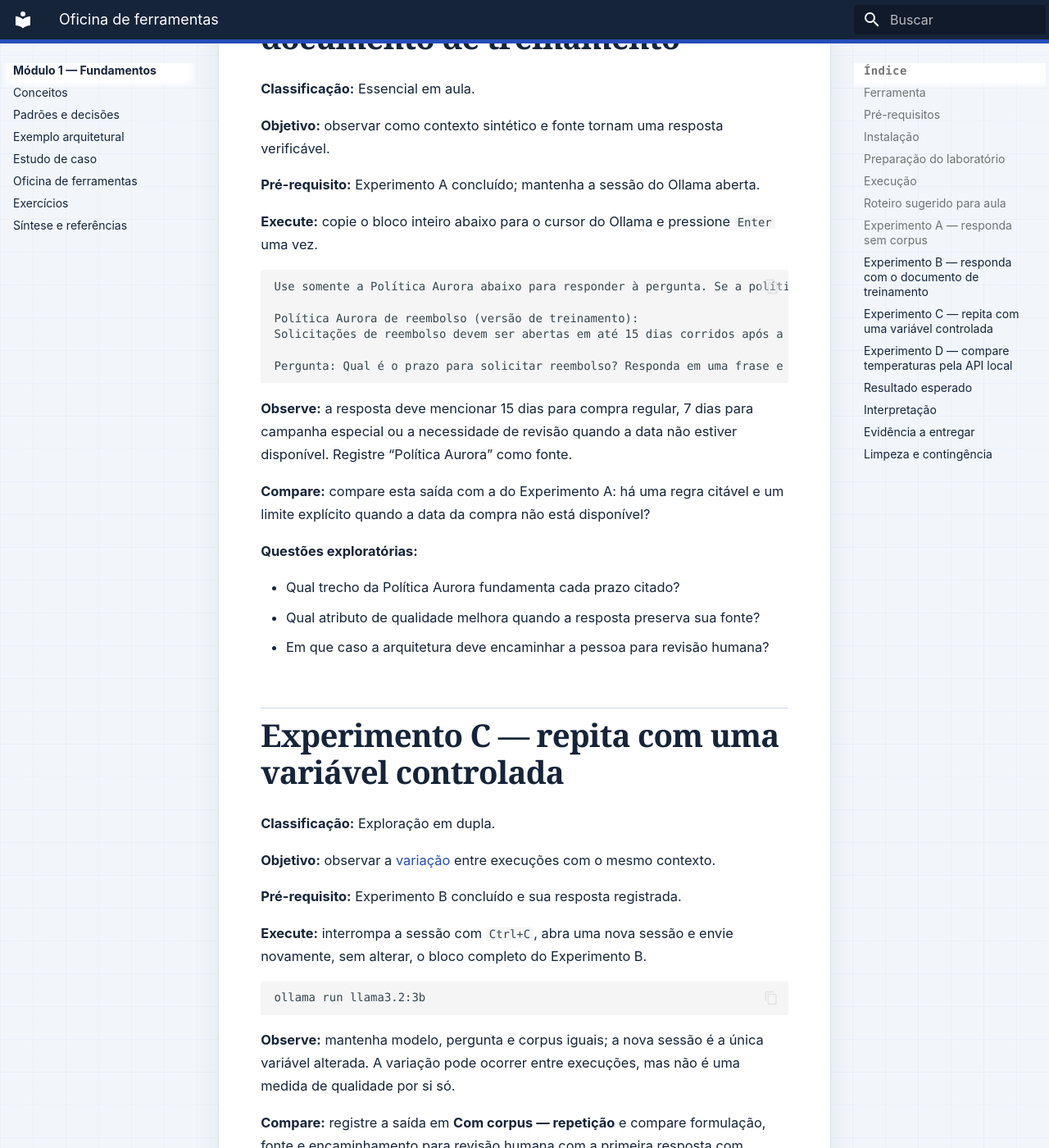
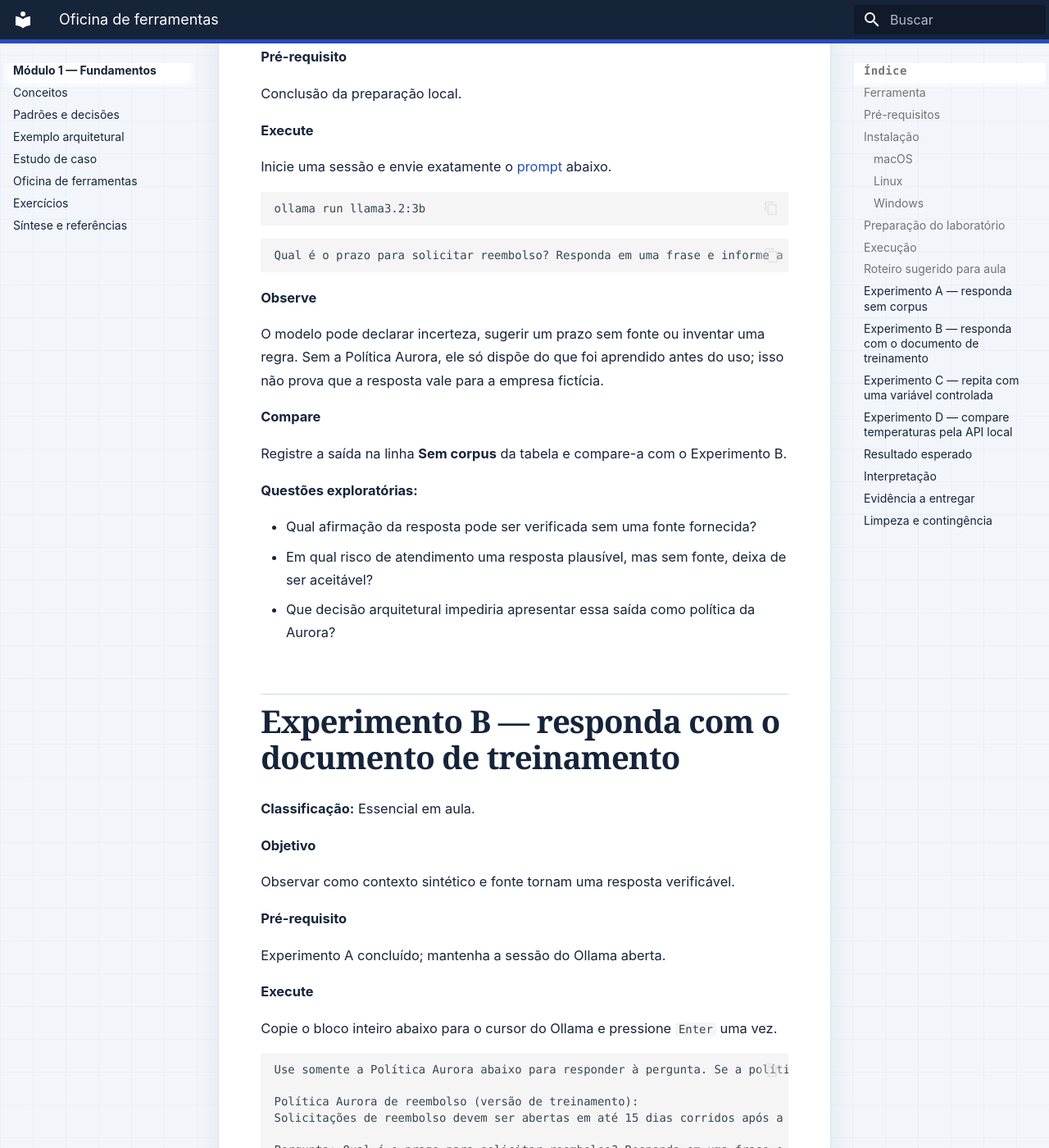
Before and after one commit to aulas-marco/arquitetura-solucoes-ia-generativa, an MkDocs documentation site: the page built from docs/modulo-1-fundamentos/oficina-de-ferramentas.md, in a window 1280 px wide and 1400 px high, scrolled down 3253 px. Shown: the whole window at 82% size. Built offline with MkDocs 1.6.1 and Material for MkDocs 9.7.7, drawn with Linux system fonts in a browser that asks for light colours; some of the changed text lies outside the part shown.

Commit message:
docs: make workshops multiplatform and scannable

````diff
--- a/docs/modulo-1-fundamentos/oficina-de-ferramentas.md
+++ b/docs/modulo-1-fundamentos/oficina-de-ferramentas.md
@@ -16,7 +16,35 @@
 
 ## Instalação
 
-Baixe o instalador oficial para [macOS](https://ollama.com/download), [Windows](https://ollama.com/download) ou [Linux](https://ollama.com/download). Depois abra um terminal.
+### macOS
+
+Baixe o instalador oficial em [ollama.com/download](https://ollama.com/download). No Terminal, confirme a instalação:
+
+```bash
+python3 --version
+ollama --version
+curl --version
+```
+
+### Linux
+
+Use o procedimento atualizado para sua distribuição em [ollama.com/download](https://ollama.com/download). No terminal Linux, confirme:
+
+```bash
+python3 --version
+ollama --version
+curl --version
+```
+
+### Windows
+
+Baixe o instalador oficial em [ollama.com/download](https://ollama.com/download). No PowerShell, confirme:
+
+```powershell
+python --version
+ollama --version
+curl.exe --version
+```
 
 ## Preparação do laboratório
 
@@ -31,7 +59,9 @@
 ollama pull llama3.2:3b
 ```
 
-**Observe:** o terminal mostra a versão e o progresso do download. O Ollama executa localmente os pesos de um [modelo](conceitos.md#modelo-aplicacao-e-sistema-sociotecnico), permitindo a [inferência](conceitos.md#treinamento-adaptacao-e-inferencia) sem enviar o corpus a um serviço externo.
+**Observe**
+
+O terminal mostra a versão e o progresso do download. O Ollama executa localmente os pesos de um [modelo](conceitos.md#modelo-aplicacao-e-sistema-sociotecnico), permitindo a [inferência](conceitos.md#treinamento-adaptacao-e-inferencia) sem enviar o corpus a um serviço externo.
 
 ## Execução
 
@@ -45,11 +75,17 @@
 
 **Classificação:** Essencial em aula.
 
-**Objetivo:** identificar o limite de uma resposta sem documento de referência.
+**Objetivo**
 
-**Pré-requisito:** conclusão da preparação local.
+Identificar o limite de uma resposta sem documento de referência.
 
-**Execute:** inicie uma sessão e envie exatamente o [prompt](conceitos.md#prompts-mensagens-e-parametros) abaixo.
+**Pré-requisito**
+
+Conclusão da preparação local.
+
+**Execute**
+
+Inicie uma sessão e envie exatamente o [prompt](conceitos.md#prompts-mensagens-e-parametros) abaixo.
 
 ```bash
 ollama run llama3.2:3b
@@ -59,9 +95,13 @@
 Qual é o prazo para solicitar reembolso? Responda em uma frase e informe a fonte quando ela estiver disponível.
 ```
 
-**Observe:** o modelo pode declarar incerteza, sugerir um prazo sem fonte ou inventar uma regra. Sem a Política Aurora, ele só dispõe do que foi aprendido antes do uso; isso não prova que a resposta vale para a empresa fictícia.
+**Observe**
 
-**Compare:** registre a saída na linha **Sem corpus** da tabela e compare-a com o Experimento B.
+O modelo pode declarar incerteza, sugerir um prazo sem fonte ou inventar uma regra. Sem a Política Aurora, ele só dispõe do que foi aprendido antes do uso; isso não prova que a resposta vale para a empresa fictícia.
+
+**Compare**
+
+Registre a saída na linha **Sem corpus** da tabela e compare-a com o Experimento B.
 
 **Questões exploratórias:**
 
@@ -73,11 +113,17 @@
 
 **Classificação:** Essencial em aula.
 
-**Objetivo:** observar como contexto sintético e fonte tornam uma resposta verificável.
+**Objetivo**
 
-**Pré-requisito:** Experimento A concluído; mantenha a sessão do Ollama aberta.
+Observar como contexto sintético e fonte tornam uma resposta verificável.
 
-**Execute:** copie o bloco inteiro abaixo para o cursor do Ollama e pressione `Enter` uma vez.
+**Pré-requisito**
+
+Experimento A concluído; mantenha a sessão do Ollama aberta.
+
+**Execute**
+
+Copie o bloco inteiro abaixo para o cursor do Ollama e pressione `Enter` uma vez.
 
 ```text
 Use somente a Política Aurora abaixo para responder à pergunta. Se a política não permitir uma resposta, diga que é necessária revisão humana.
@@ -88,9 +134,13 @@
 Pergunta: Qual é o prazo para solicitar reembolso? Responda em uma frase e informe a fonte quando ela estiver disponível.
 ```
 
-**Observe:** a resposta deve mencionar 15 dias para compra regular, 7 dias para campanha especial ou a necessidade de revisão quando a data não estiver disponível. Registre “Política Aurora” como fonte.
+**Observe**
 
-**Compare:** compare esta saída com a do Experimento A: há uma regra citável e um limite explícito quando a data da compra não está disponível?
+A resposta deve mencionar 15 dias para compra regular, 7 dias para campanha especial ou a necessidade de revisão quando a data não estiver disponível. Registre “Política Aurora” como fonte.
+
+**Compare**
+
+Compare esta saída com a do Experimento A: há uma regra citável e um limite explícito quando a data da compra não está disponível?
 
 **Questões exploratórias:**
 
@@ -102,19 +152,29 @@
 
 **Classificação:** Exploração em dupla.
 
-**Objetivo:** observar a [variação](conceitos.md#conhecimento-parametrico-variabilidade-e-alucinacao) entre execuções com o mesmo contexto.
+**Objetivo**
 
-**Pré-requisito:** Experimento B concluído e sua resposta registrada.
+Observar a [variação](conceitos.md#conhecimento-parametrico-variabilidade-e-alucinacao) entre execuções com o mesmo contexto.
 
-**Execute:** interrompa a sessão com `Ctrl+C`, abra uma nova sessão e envie novamente, sem alterar, o bloco completo do Experimento B.
+**Pré-requisito**
+
+Experimento B concluído e sua resposta registrada.
+
+**Execute**
+
+Interrompa a sessão com `Ctrl+C`, abra uma nova sessão e envie novamente, sem alterar, o bloco completo do Experimento B.
 
 ```bash
 ollama run llama3.2:3b
 ```
 
-**Observe:** mantenha modelo, pergunta e corpus iguais; a nova sessão é a única variável alterada. A variação pode ocorrer entre execuções, mas não é uma medida de qualidade por si só.
+**Observe**
 
-**Compare:** registre a saída em **Com corpus — repetição** e compare formulação, fonte e encaminhamento para revisão humana com a primeira resposta com corpus.
+Mantenha modelo, pergunta e corpus iguais; a nova sessão é a única variável alterada. A variação pode ocorrer entre execuções, mas não é uma medida de qualidade por si só.
+
+**Compare**
+
+Registre a saída em **Com corpus — repetição** e compare formulação, fonte e encaminhamento para revisão humana com a primeira resposta com corpus.
 
 **Questões exploratórias:**
 
@@ -126,11 +186,17 @@
 
 **Classificação:** Extensão.
 
-**Objetivo:** comparar a diversidade de respostas quando apenas a temperatura muda.
+**Objetivo**
 
-**Pré-requisito:** o modelo `llama3.2:3b` foi baixado e o serviço local do Ollama está em execução.
+Comparar a diversidade de respostas quando apenas a temperatura muda.
 
-**Execute:** rode os dois comandos abaixo. Eles usam o mesmo modelo, prompt e corpus sintético; muda somente `options.temperature`. Cada resposta vem no campo JSON `response`.
+**Pré-requisito**
+
+O modelo `llama3.2:3b` foi baixado e o serviço local do Ollama está em execução.
+
+**Execute**
+
+Rode os dois comandos abaixo. Eles usam o mesmo modelo, prompt e corpus sintético; muda somente `options.temperature`. Cada resposta vem no campo JSON `response`.
 
 ```bash
 curl -s http://localhost:11434/api/generate \
@@ -152,9 +218,13 @@
   }'
 ```
 
-**Observe:** [temperatura](conceitos.md#prompts-mensagens-e-parametros) menor tende a tornar a escolha de palavras mais repetível; temperatura maior tende a aumentar a diversidade. Temperatura não prova factualidade, nem substitui contexto, fonte ou revisão humana.
+**Observe**
 
-**Compare:** registre as duas saídas nas linhas de temperatura da tabela. Compare diversidade de formulação, fundamentação na Política Aurora e correção dos prazos e do limite de revisão humana.
+[Temperatura](conceitos.md#prompts-mensagens-e-parametros) menor tende a tornar a escolha de palavras mais repetível; temperatura maior tende a aumentar a diversidade. Temperatura não prova factualidade, nem substitui contexto, fonte ou revisão humana.
+
+**Compare**
+
+Registre as duas saídas nas linhas de temperatura da tabela. Compare diversidade de formulação, fundamentação na Política Aurora e correção dos prazos e do limite de revisão humana.
 
 **Questões exploratórias:**
 
--- a/docs/modulo-2-desenho-conceitual/oficina-de-ferramentas.md
+++ b/docs/modulo-2-desenho-conceitual/oficina-de-ferramentas.md
@@ -19,22 +19,57 @@
 
 ## Instalação
 
-Baixe o Ollama em [ollama.com/download](https://ollama.com/download). Em seguida, crie a pasta do laboratório e instale o LiteLLM Proxy:
+Primeiro confirme o interpretador disponível. Você precisa de Python 3.10 ou superior.
+
+### macOS
+
+Baixe o Ollama em [ollama.com/download](https://ollama.com/download). No Terminal, confirme Python e crie o ambiente:
 
 ```bash
+python3 --version
+mkdir oficina-m2
+cd oficina-m2
+python3 -m venv .venv
+source .venv/bin/activate
+python3 -m pip install 'litellm[proxy]'
+ollama pull llama3.2:3b
+```
+
+Homebrew pode instalar utilitários complementares, mas não é necessário para esta prática.
+
+### Linux
+
+Instale o Ollama pelo procedimento atualizado em [ollama.com/download](https://ollama.com/download), adequado à sua distribuição. Depois, no terminal Linux, execute os mesmos comandos POSIX:
+
+```bash
+python3 --version
+mkdir oficina-m2
+cd oficina-m2
+python3 -m venv .venv
+source .venv/bin/activate
+python3 -m pip install 'litellm[proxy]'
+ollama pull llama3.2:3b
+```
+
+Não é necessário usar um gerenciador específico como `apt` ou `dnf`.
+
+### Windows
+
+Baixe o Ollama em [ollama.com/download](https://ollama.com/download). Abra o PowerShell e execute:
+
+```powershell
+python --version
 mkdir oficina-m2
 cd oficina-m2
 python -m venv .venv
-source .venv/bin/activate
+.venv\Scripts\Activate.ps1
 python -m pip install 'litellm[proxy]'
 ollama pull llama3.2:3b
 ```
 
-No Windows PowerShell, ative o ambiente com:
+Se o PowerShell bloquear a ativação, registre a mensagem e peça apoio ao professor ou ao suporte do computador; não altere políticas de segurança sem orientação.
 
-```powershell
-.venv\Scripts\Activate.ps1
-```
+> **Ao retomar a prática:** se você fechar o terminal, volte para `oficina-m2` e reative o ambiente antes de executar os comandos seguintes: no macOS/Linux, `source .venv/bin/activate`; no Windows/PowerShell, `.venv\Scripts\Activate.ps1`.
 
 ## Preparação do laboratório
 
@@ -54,7 +89,15 @@
 Abra **dois terminais** na pasta `oficina-m2`. No primeiro, inicie o gateway:
 
 ```bash
+# macOS/Linux
 source .venv/bin/activate
+litellm --config litellm_config.yaml --port 4000
+```
+
+No Windows/PowerShell, use:
+
+```powershell
+.venv\Scripts\Activate.ps1
 litellm --config litellm_config.yaml --port 4000
 ```
 
@@ -90,7 +133,25 @@
 
 ### Experimento A — contrato pelo gateway (Essencial em aula)
 
-**Objetivo:** identificar o contrato consumido pela aplicação. **Pré-requisito:** proxy iniciado. **Execute:** envie `request.json`. **Observe:** alias, mensagens e resposta JSON. **Compare:** chamada para `localhost:4000` versus chamada direta ao modelo.
+**Objetivo**
+
+Identificar o contrato consumido pela aplicação.
+
+**Pré-requisito**
+
+Proxy iniciado.
+
+**Execute**
+
+Envie `request.json`.
+
+**Observe**
+
+Alias, mensagens e resposta JSON.
+
+**Compare**
+
+Chamada para `localhost:4000` versus chamada direta ao modelo.
 
 **Questões exploratórias:**
 
@@ -100,7 +161,25 @@
 
 ### Experimento B — troca controlada do destino (Exploração em dupla)
 
-**Objetivo:** separar contrato público e modelo configurado. **Pré-requisito:** um segundo modelo já baixado. **Execute:** altere apenas o destino no manifesto. **Observe:** a mesma requisição passa pelo mesmo alias. **Compare:** manifesto anterior, manifesto alterado e respostas.
+**Objetivo**
+
+Separar contrato público e modelo configurado.
+
+**Pré-requisito**
+
+Um segundo modelo já baixado.
+
+**Execute**
+
+Altere apenas o destino no manifesto.
+
+**Observe**
+
+A mesma requisição passa pelo mesmo alias.
+
+**Compare**
+
+Manifesto anterior, manifesto alterado e respostas.
 
 **Questões exploratórias:**
 
@@ -110,7 +189,25 @@
 
 ### Experimento C — mini-ADR reversível (Extensão)
 
-**Objetivo:** registrar uma escolha verificável. **Pré-requisito:** resultados de A e B. **Execute:** complete a mini-ADR. **Observe:** evidência disponível e limite não medido. **Compare:** manter o modelo atual, trocar o destino ou chamar o modelo diretamente.
+**Objetivo**
+
+Registrar uma escolha verificável.
+
+**Pré-requisito**
+
+Resultados de A e B.
+
+**Execute**
+
+Complete a mini-ADR.
+
+**Observe**
+
+Evidência disponível e limite não medido.
+
+**Compare**
+
+Manter o modelo atual, trocar o destino ou chamar o modelo diretamente.
 
 **Questões exploratórias:**
 
````
Also changed, not shown: docs/modulo-3-rag/oficina-de-ferramentas.md (+95 -6 lines), docs/modulo-4-agentes/oficina-de-ferramentas.md (+88 -5 lines), docs/modulo-5-confianca/oficina-de-ferramentas.md (+93 -5 lines), docs/modulo-6-operacao/oficina-de-ferramentas.md (+108 -5 lines), 1 other file.
